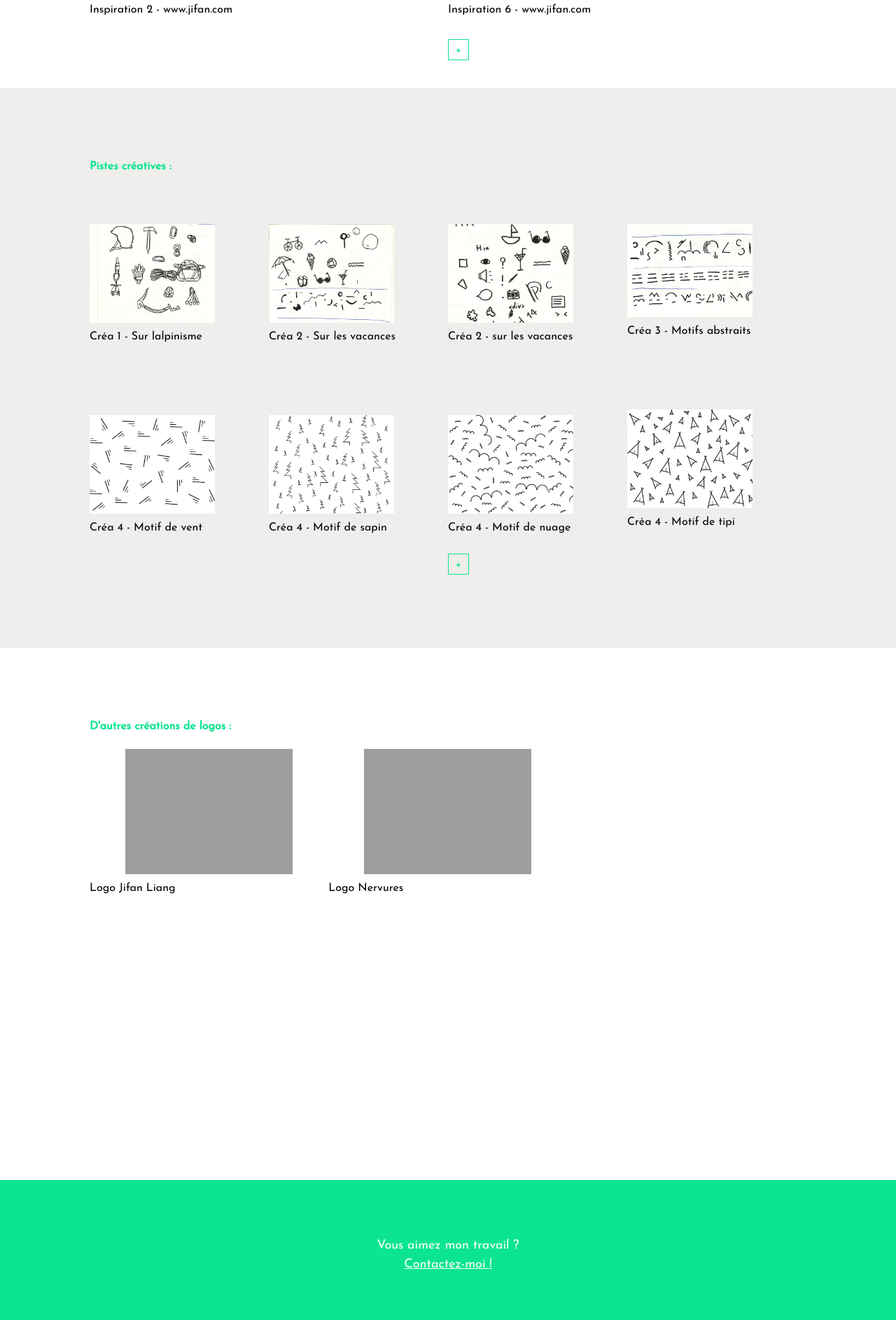
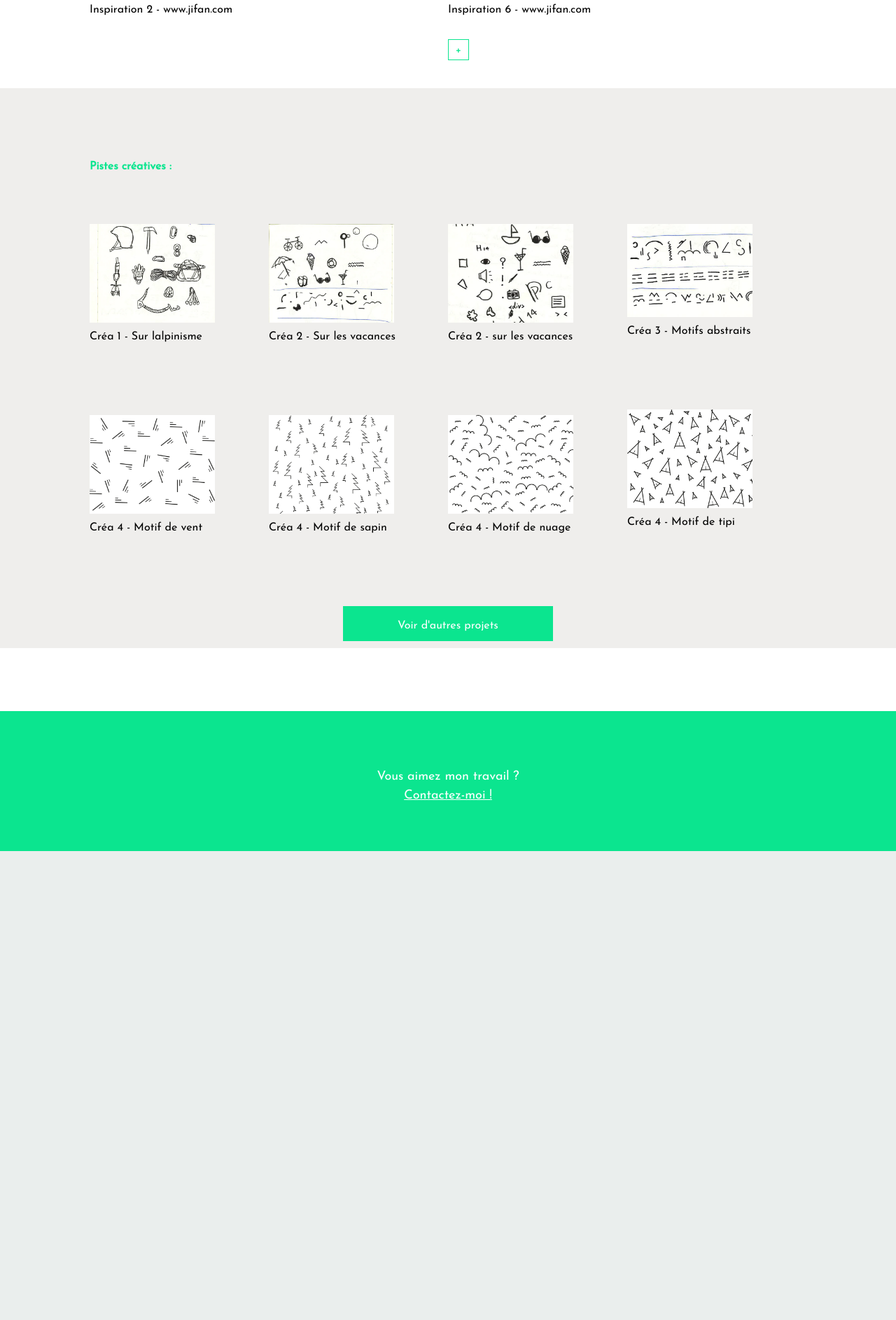
Before and after one commit to JifanLiang/webfolio, a PHP site: page /motifs.php in a window 1280 px wide. Shown: the part 2275-4161 px from the top of the page at 70% size. After the commit the page ends 3491 px from the top, so only its background shows below. Run offline with PHP 8.4, Linux system fonts and the light colour scheme; grey boxes are pictures that could not be loaded.

Commit message:
motif, supprime the last page

```diff
--- a/motifs.php
+++ b/motifs.php
@@ -30,7 +30,7 @@
                     <br>Pour meubler différents supports (papier, fond d'écran, image de fond), l'entreprise souhaitait avoir un panel de motifs en correspondance avec l'esprit et le nom de l'entreprise.</p>
             </div>
             <div class="scroller">
-                <a href="#motif2">
+                <a href="#motif2" class="next">
                     <div class="btn">+</div>
                 </a>
             </div>
@@ -49,7 +49,7 @@
 
             </div>
             <div class="scroller">
-                <a href="#motif3">
+                <a href="#motif3" class="next">
                     <div class="btn">+</div>
                 </a>
             </div>
@@ -99,7 +99,7 @@
                 </div>
             </div>
             <div class="scroller">
-                <a href="#motif4">
+                <a href="#motif4" class="next">
                     <div class="btn">+</div>
                 </a>
             </div>
@@ -159,42 +159,20 @@
                     </figure>
                 </div>
             </div>
-            <div class="scroller">
-                <a href="#motif5">
-                    <div class="btn">+</div>
-                </a>
+           <div class="lien">
+                <a  class="link" href="https://webfolio.jifan.fr/index.php#webdesign">Voir d'autres projets </a>
             </div>
+
+              <?php include_once("inc/footer.php") ?>
         </div>
-        <div id="motif5" class="wrap">
-            <div class="bloc_images">
-                <div class="titre_planche"><span class="categorie">D'autres créations de logos :</span></div>
-                <div class="gallerie_colG">
-                    <figure>
-                        <a data-fancybox="gallery" href="images/affiche-vintage.jpg" data-caption="affiche vintage">
 
-							<img src="images/affiche-vintage.jpg" alt="affiche vintage" title="affiche vintage" >
-							<figcaption>Logo Jifan Liang</figcaption>
-						</a>
-                    </figure>
-                </div>
-                <div class="gallerie_colM">
-                    <figure>
-                        <a data-fancybox="gallery" href="images/affiche-chocolat-l.jpg" data-caption="Affiche publicitaire">
-							<img src="images/affiche-chocolat.jpg" alt="Affiche publicitaire" title="Affiche publicitaire" >
-							<figcaption>Logo Nervures</figcaption>
-						</a>
-                    </figure>
-                </div>
-            </div>
-            <?php include_once("inc/footer.php") ?>
-        </div>
     </div>
     <script>
     $(function() {
 
         var identifiant;
 
-        $(".motif a").click(function(event) {
+        $("a.next").click(function(event) {
 
             //Déactiver l'effet de flash en annulant l'ancre
             event.preventDefault();
```
